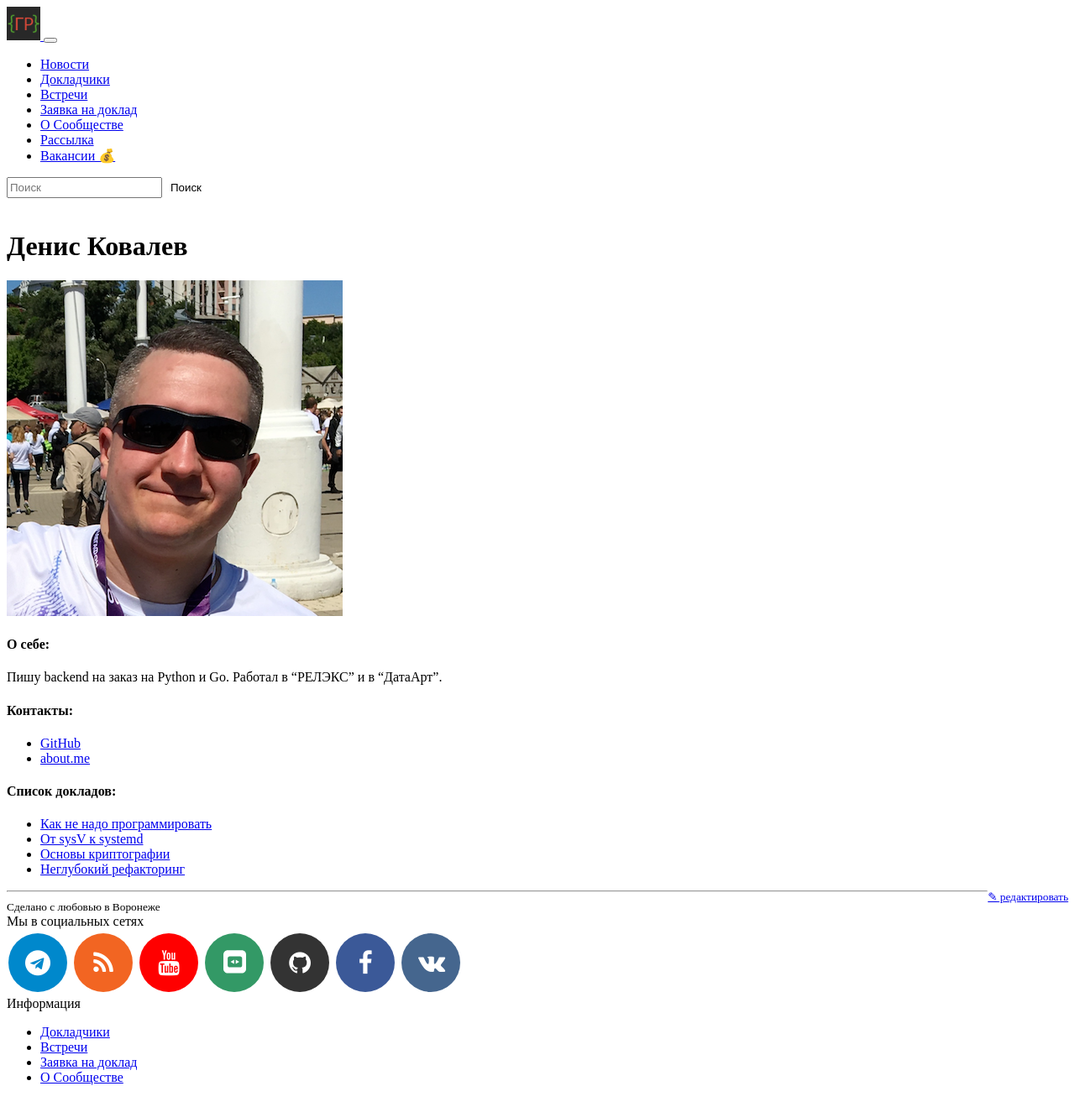
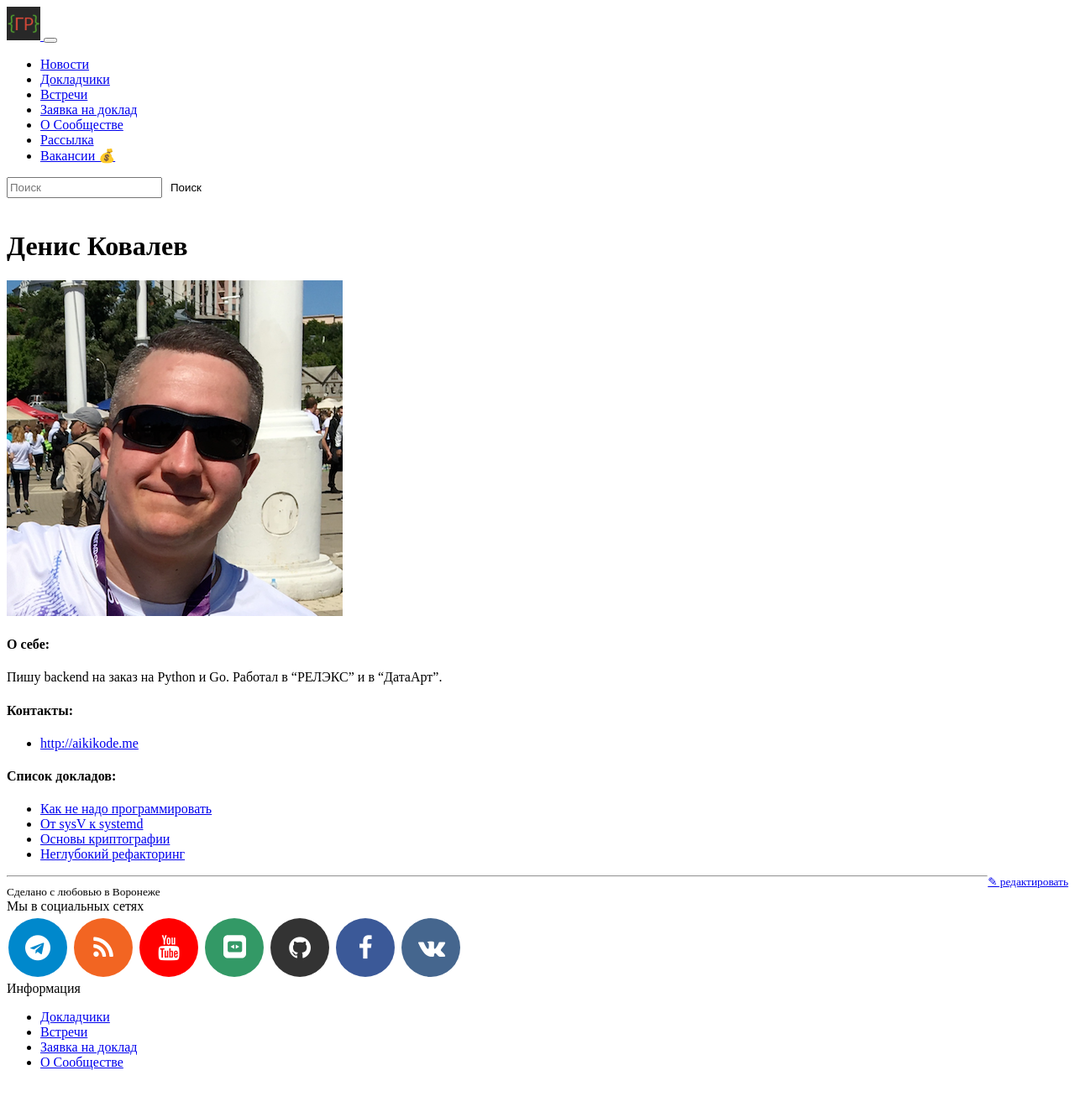
Before and after one commit to deeprefactoring/deeprefactoring.github.io, a Jekyll site: the page built from _speakers/denis-kovalev.md, in a window 1280 px wide. Shown: the whole page at 84% size. Built offline with Jekyll 4.4.1, drawn with Linux system fonts in a browser that asks for light colours; nearby versions of some CDN libraries.

Commit message:
Add link to personal website (#130)

```diff
--- a/_speakers/denis-kovalev.md
+++ b/_speakers/denis-kovalev.md
@@ -9,8 +9,6 @@ about: |
   Пишу backend на заказ на Python и Go. Работал в “РЕЛЭКС” и в “ДатаАрт”.
 
 links:
-  - title: GitHub
-    url: https://github.com/aikikode
-  - title: about.me
-    url: https://about.me/denis.kovalev
+  - title: http://aikikode.me
+    url: http://aikikode.me
 ---
```
